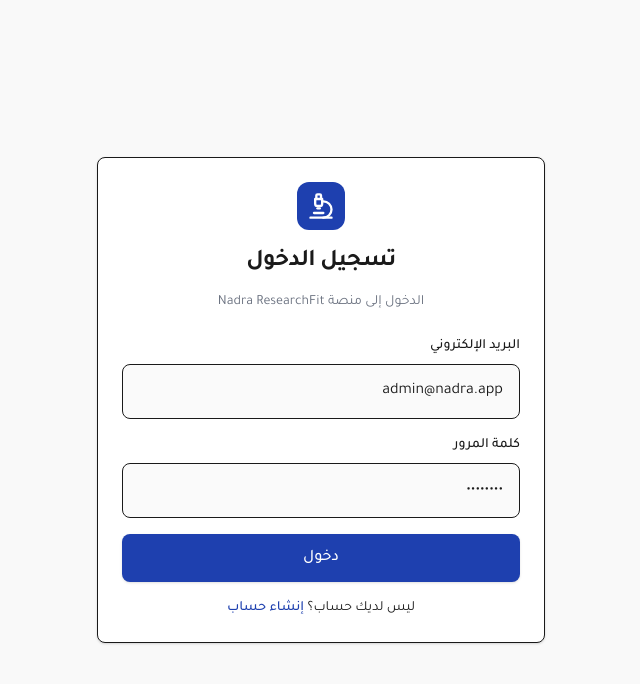
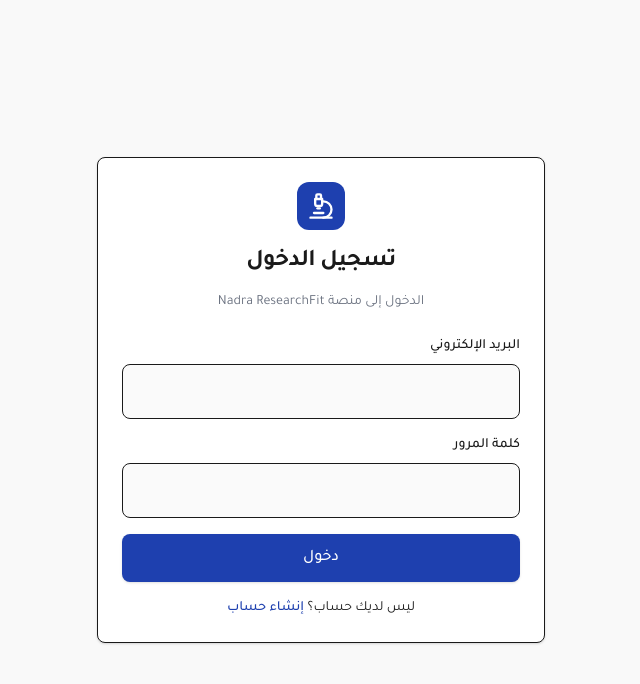
Before and after one commit to touaibiariad0603/nadra, a Next.js app: page /login in a window 1280 px wide. Shown: the top 684 px of the page, without its empty margins (433-1073 px from the left). Built offline with nearby package versions, Linux system fonts and the light colour scheme.

Commit message:
password

```diff
--- a/app/login/page.tsx
+++ b/app/login/page.tsx
@@ -11,8 +11,8 @@ import { getDashboardPath, initAuth, loginUser } from "@/lib/auth";
 export default function LoginPage() {
   const router = useRouter();
 
-  const [email, setEmail] = useState("admin@nadra.app");
-  const [password, setPassword] = useState("admin123");
+  const [email, setEmail] = useState("");
+  const [password, setPassword] = useState("");
   const [error, setError] = useState("");
 
   useEffect(() => {
```
